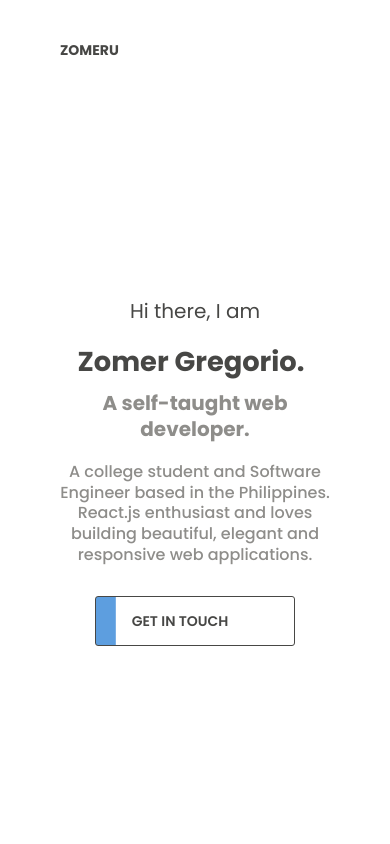
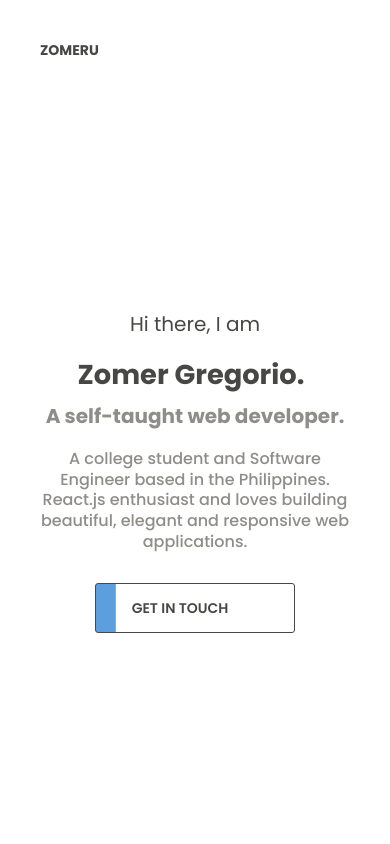
Before and after one commit to zomeru/portfolio, a Next.js app: page / in a window 390 px wide. Shown: the top 844 px of the page. Built offline with nearby package versions, Linux system fonts and the light colour scheme.

Commit message:
Add media query

```diff
--- a/src/styles/GlobalStyles.ts
+++ b/src/styles/GlobalStyles.ts
@@ -34,6 +34,7 @@ const GlobalStyles = createGlobalStyle`
   }
 
   body {
+    margin: 0 auto;
     width: 100%;
     min-height: 100%;
     padding: 0 60px;
@@ -45,6 +46,10 @@ const GlobalStyles = createGlobalStyle`
     font-weight: var(--font-regular);
     font-size: var(--fz-md);
     line-height: 1.3;
+
+    @media only screen and (max-width: 768px) {
+      padding: 0 40px;
+  }
   }
 
   section {
```
